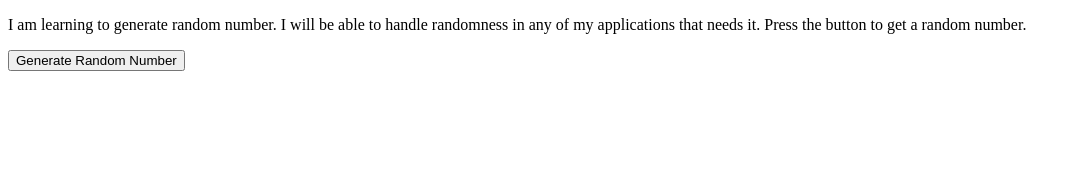
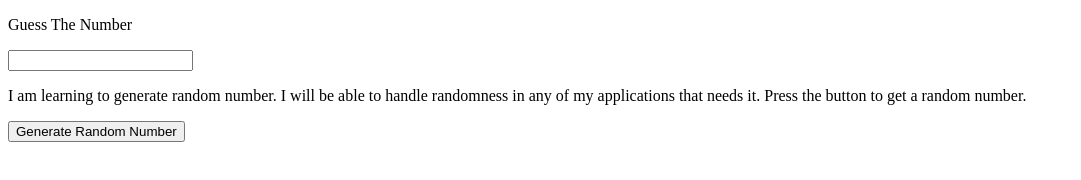
Before and after one commit to acciojob/Hot-or-Cold-Part-I-AshishDeshmukh02, a website: page main.html in a window 1280 px wide. Shown: the whole page, without its empty margins (0-1081 px from the left). Drawn offline with Linux system fonts and the light colour scheme.

Commit message:
created a submission

```diff
--- a/main.html
+++ b/main.html
@@ -3,6 +3,8 @@
 <head>
 </head>
 <body>
+	<p class="guess">Guess The Number</p>
+	<input>
 	<p id="main">I am learning to generate random number. I will be able to handle randomness in any of my applications that needs it. Press the button to get a random number.</p>
 
 <button id="btn">Generate Random Number</button>
```
